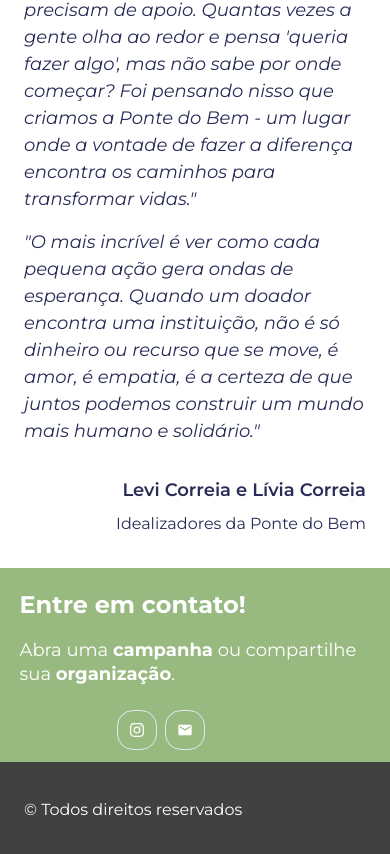
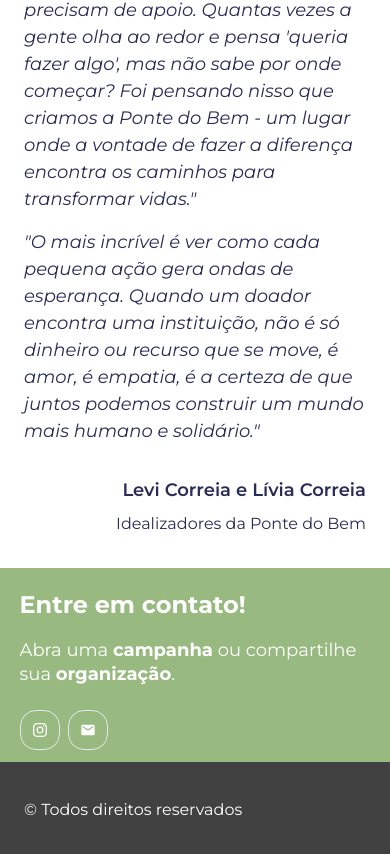
Before and after one commit to ponte-pro-bem/frontend, a React (Create React App) app: page / in a window 390 px wide. Shown: the part 3674-4528 px from the top of the page. Built offline with nearby package versions, Linux system fonts and the light colour scheme; no server answers.

Commit message:
chore: adjust layout and alignment in ContactHomeSection for improved responsiveness

```diff
--- a/src/components/ContactHomeSection/index.tsx
+++ b/src/components/ContactHomeSection/index.tsx
@@ -42,13 +42,13 @@
   return (
     <div id="contato">
       <Flex h={{ base: "100vh", md: "calc(100vh - 96px)" }}>
-        <HStack w="100%" h="100%" flexDir={{ base: "column-reverse", md: "row" }}>
+        <HStack w="100%" h="100%" justifyContent={{ base: "flex-start" }} flexDir={{ base: "column-reverse", md: "row" }}>
           <Stack
             bg="#98BA80"
             h={{ base: "25%", md: "50%" }}
             w={{ base: "100%", md: "40%", lg: "60%" }}
             display={"flex"}
-            justifyContent={"center"}
+            justifyContent={{ base: "flex-start", md: "center" }}
             alignItems={"center"}
             borderRightRadius={{ base: 0, md: 12 }}
             py={{ base: 3, md: 0 }}
@@ -72,7 +72,7 @@
               Abra uma <b>campanha</b> ou compartilhe sua <b>organização</b>.
             </Text>
 
-            <HStack w={{ base: "40%", md: "70%" }} mt={4}>
+            <HStack w={{ base: "90%", md: "70%" }} mt={4}>
               <Tooltip label="Instagram">
                 <Link href={"https://www.instagram.com/pontedobem_org"} target="_blank">
                   <IconButton
```
